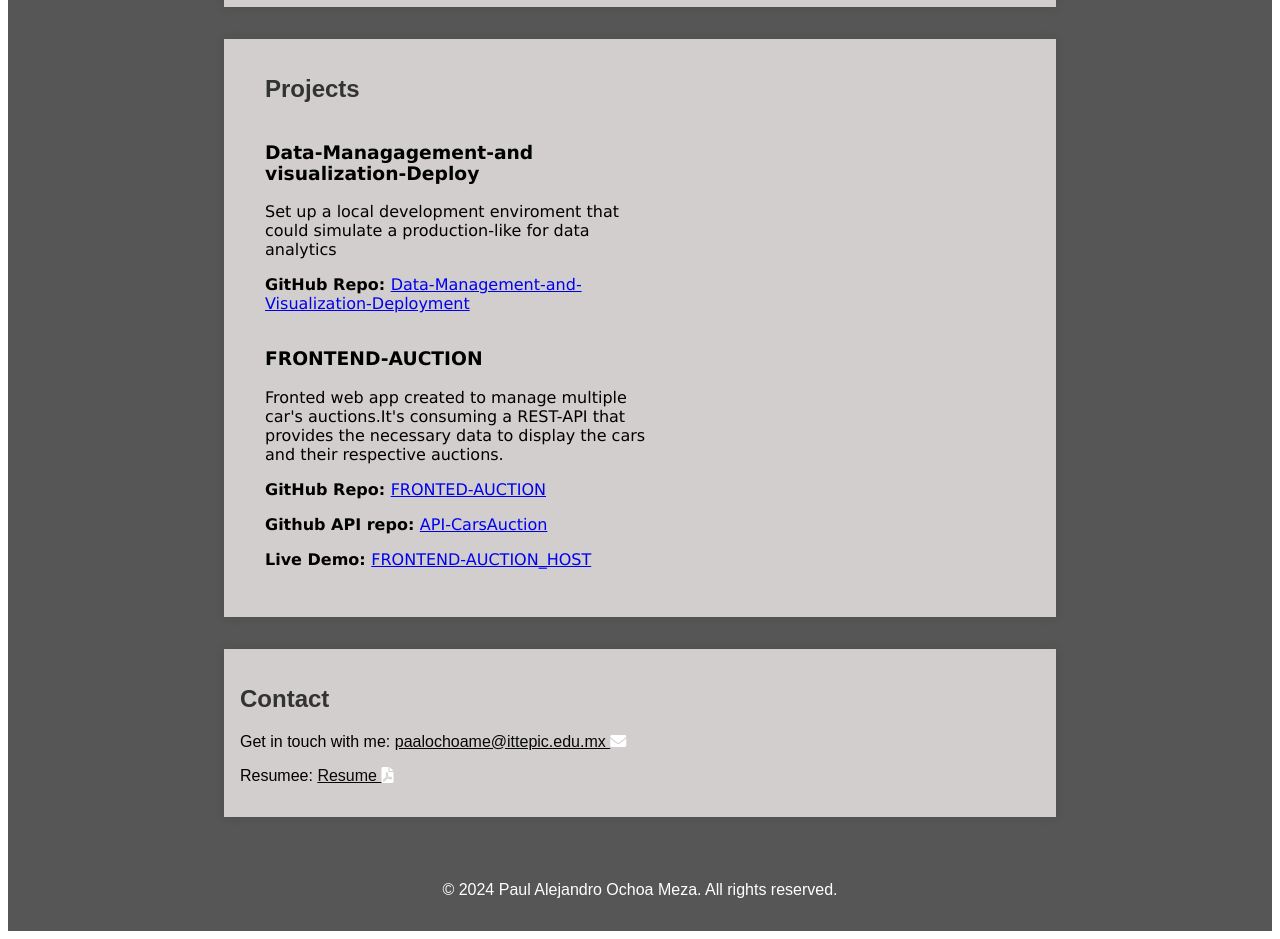
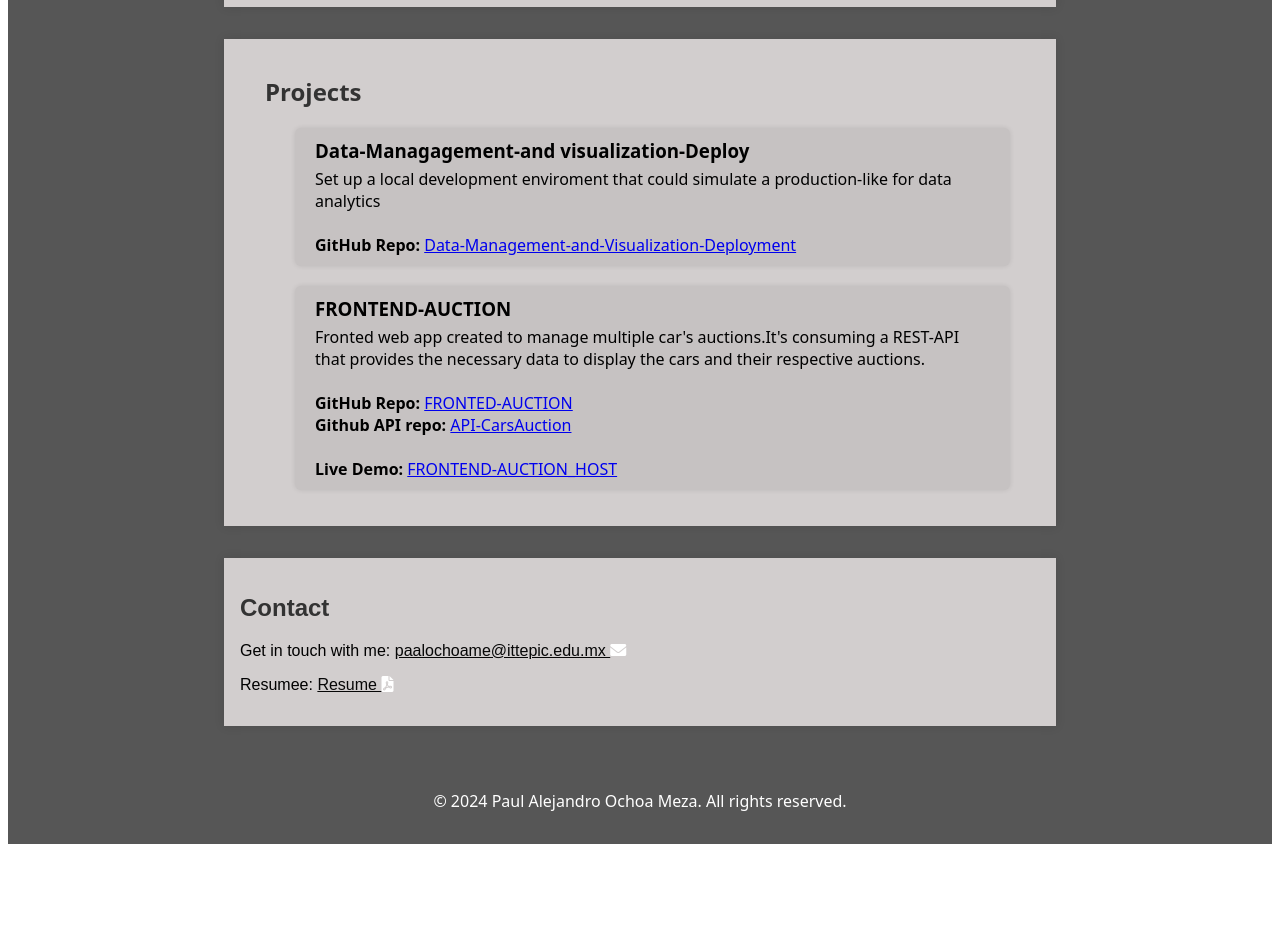
Before and after one commit to PaulOchoa952/portfolio, an Angular app: page / in a window 1280 px wide. Shown: the part 1520-2459 px from the top of the page. After the commit the page ends 2372 px from the top, so only its background shows below. Built offline with nearby package versions, Linux system fonts and the light colour scheme.

Commit message:
update project-section

```diff
--- a/src/app/home/home.component.css
+++ b/src/app/home/home.component.css
@@ -70,14 +70,14 @@ p.about-me {
     font-family:Verdana, Geneva, Tahoma, sans-serif
 }
 
-.skills, .projects {
+/* .skills, .projects {
     display: flex;
     flex-wrap: wrap;
     justify-content: space-between;
     width: 48%;
     margin-bottom: 1rem;
     font-family:Verdana, Geneva, Tahoma, sans-serif
-}
+} */
 
 
     /* Estilo general para la línea del tiempo */
@@ -93,6 +93,7 @@ p.about-me {
         position: relative;
         margin: 20px 0;
         padding-left: 30px;
+        padding-right: 30px;
     }
 
     /* Línea vertical de la línea del tiempo */
@@ -154,6 +155,7 @@ p.about-me {
      .projects,.section-project {
         margin-left: 25px;
         text-align: left;
+        font-family: system-ui, -apple-system, BlinkMacSystemFont, 'Segoe UI', Roboto, Oxygen, Ubuntu, Cantarell, 'Open Sans', 'Helvetica Neue', sans-serif
      }
     .Frontend{
         text-align: center;
@@ -189,4 +191,30 @@ p.about-me {
         padding: 1rem;
         background-color: #565656;
         color: #fff;
+        font-family: system-ui, -apple-system, BlinkMacSystemFont, 'Segoe UI', Roboto, Oxygen, Ubuntu, Cantarell, 'Open Sans', 'Helvetica Neue', sans-serif
+
     }
+
+    .project-content {
+        padding: 10px 20px;
+        border-radius: 6px;
+        background-color: #c6c2c2;
+        box-shadow: 0 0 5px rgba(0,0,0,0.1);
+        position: relative;
+        font-family: system-ui, -apple-system, BlinkMacSystemFont, 'Segoe UI', Roboto, Oxygen, Ubuntu, Cantarell, 'Open Sans', 'Helvetica Neue', sans-serif
+    }
+    .project-content h3 {
+        margin: 0 0 5px;
+    }
+
+    /* Estilo para las descripciones */
+    .project-content p {
+        margin: 0;
+    }
+
+    .item-project {
+        position: relative;
+        margin: 20px 0;
+        padding-left: 30px;
+        padding-right: 30px;
+    }
--- a/src/app/home/home.component.html
+++ b/src/app/home/home.component.html
@@ -147,18 +147,24 @@
      <section id="projects">
         <h2 class="section-project">Projects</h2>
         <div class="projects">
-            <div class="project">
+            <div class="item-project">
+                <div class="project-content">
                     <h3>Data-Managagement-and visualization-Deploy</h3>
                     <p>Set up a local development enviroment that could simulate a production-like for data analytics </p>
+                    <br>
                     <p><strong>GitHub Repo: </strong>
                             <a href="https://github.com/PaulOchoa952/Data-Management-and-Visualization-Deployment" target="_blank">
                                 Data-Management-and-Visualization-Deployment
-                        </a></p>
+                            </a>
+                        </p>
                 </div>
-            <div class="project">
+            </div>
+            <div class="item-project">
+                <div class="project-content">
                     <h3>FRONTEND-AUCTION</h3>
                     <p>Fronted web app created to manage multiple car's auctions.It's consuming a REST-API that provides the necessary data to display the cars and their respective auctions.
                     </p>
+                    <br>
                     <p><strong>GitHub Repo: </strong>
                         <a href="https://github.com/PaulOchoa952/FRONTEND-AUCTION" target="_blank">
                             FRONTED-AUCTION
@@ -169,12 +175,15 @@
                         <a href="https://github.com/PaulOchoa952/CarsAuction-WEBSERVICES" target="_blank">
                             API-CarsAuction
                         </a>
+                    </p>
+                    <br>
                     <p>
                         <strong>Live Demo: </strong>
                         <a href="https://subasta-servweb.web.app/login" target="_blank">
                             FRONTEND-AUCTION_HOST
                         </a>
                     </p>
+                </div>
             </div>
         </div>
     </section>
```
Lines whose indentation alone changed are shown as unchanged.
